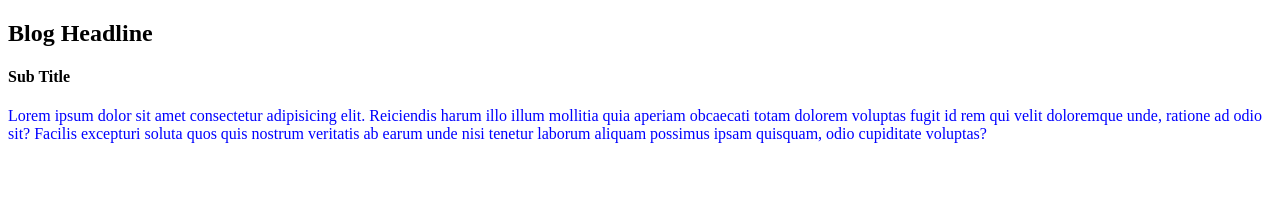
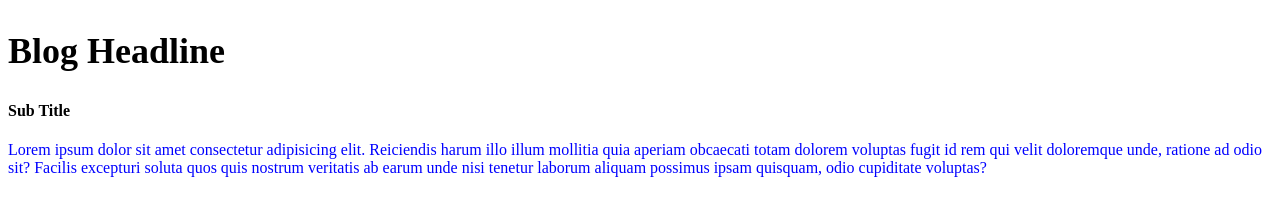
Before and after one commit to Md-Ibnul/first-repo, a plain HTML site: page index.html in a window 1280 px wide. Drawn offline with Linux system fonts and the light colour scheme.

Commit message:
style added

```diff
--- a/style.css
+++ b/style.css
@@ -1,3 +1,6 @@
 p{
     color: blue;
 }
+h2 {
+    font-size: 36px;
+}
```
